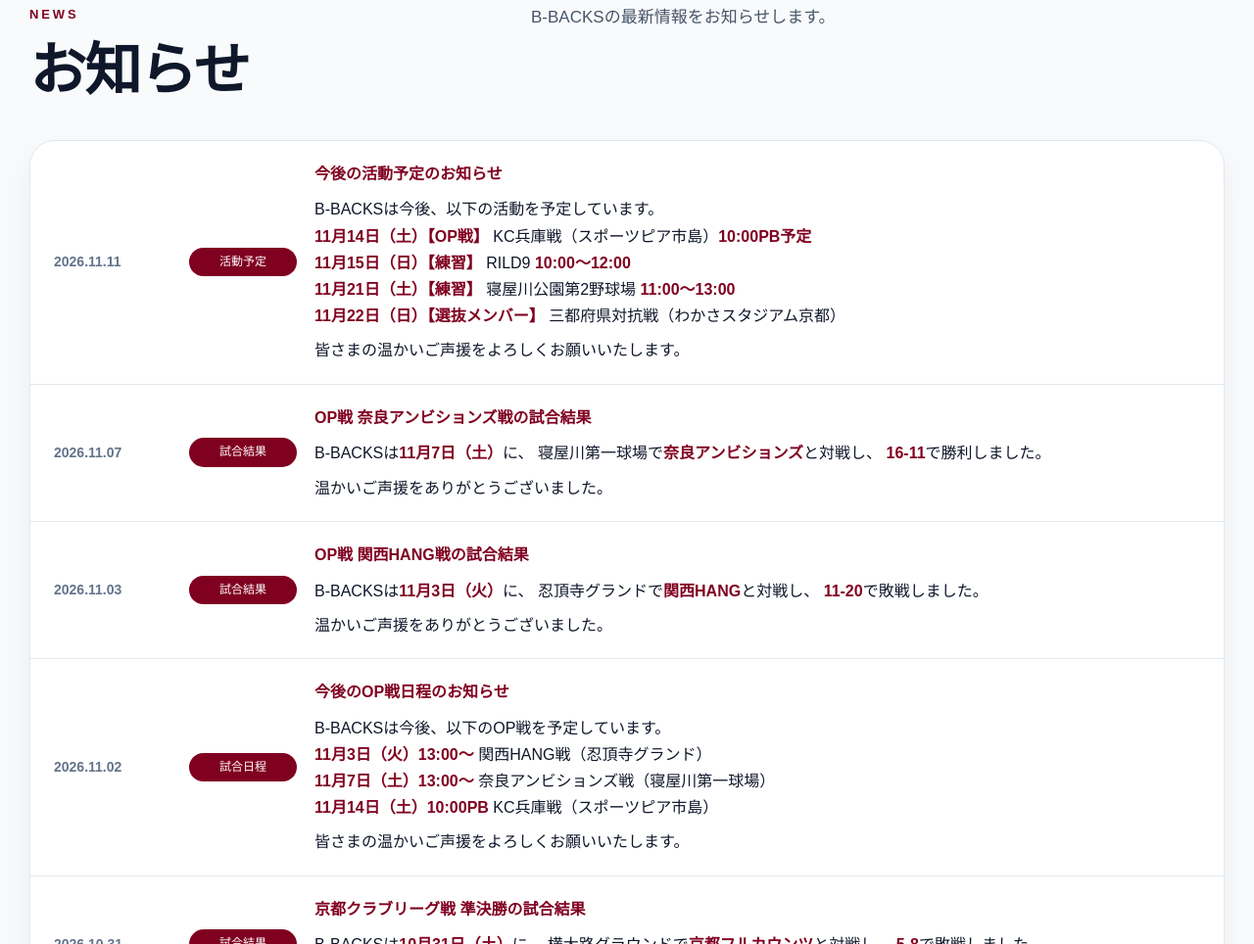
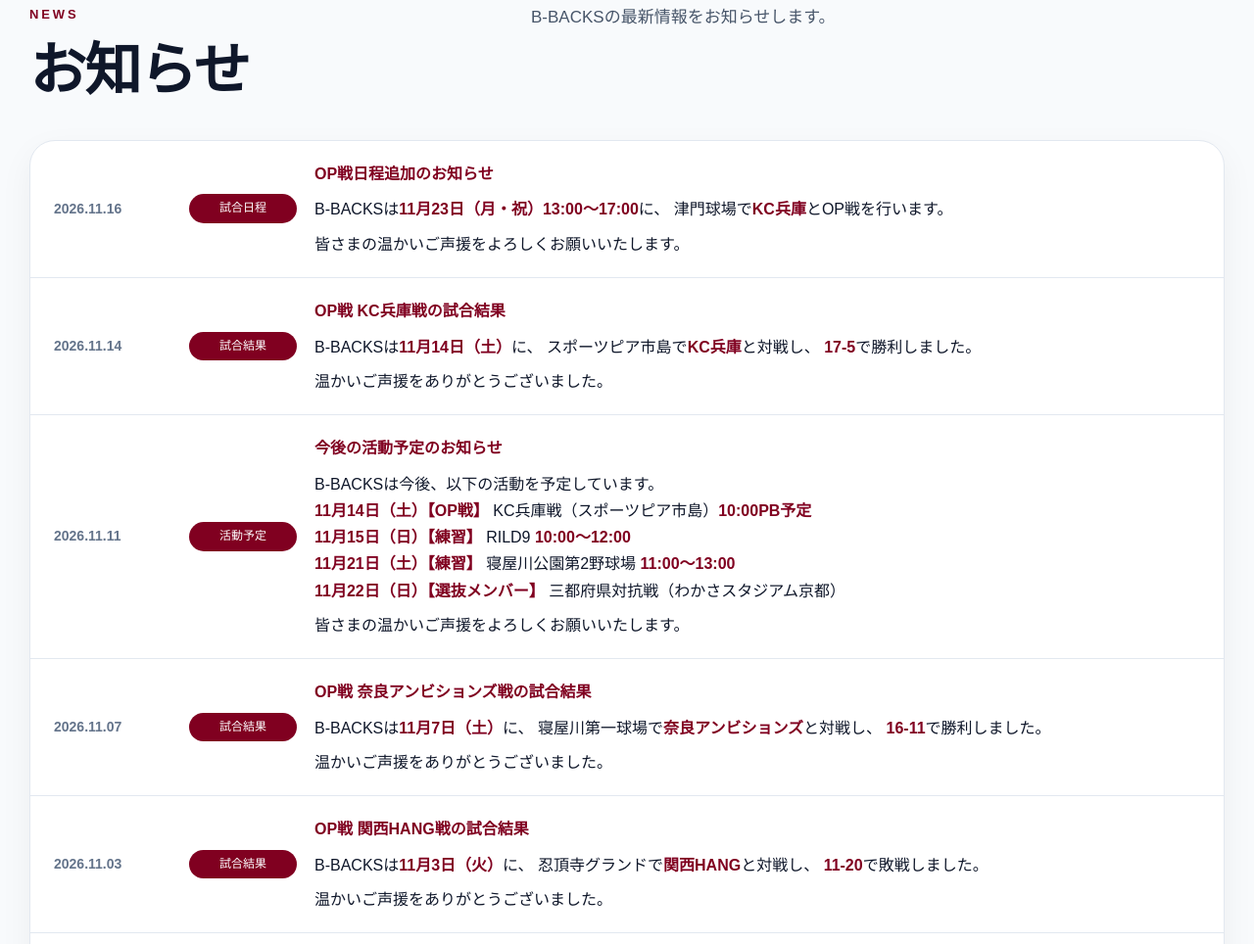
Before and after one commit to teruaki731tb-dot/b-backs-site, a plain HTML site: page index.html in a window 1280 px wide. Shown: the part 952-1916 px from the top of the page at 98% size. Drawn offline with Linux system fonts and the light colour scheme.

Commit message:
お知らせに11/14 KC兵庫戦の試合結果と11/23 津門球場でのOP戦日程追加を追加

```diff
--- a/index.html
+++ b/index.html
@@ -573,6 +573,41 @@
 
   <div class="news-list">
     <a href="results.html" class="news-item">
+  <span class="news-date">2026.11.16</span>
+  <span class="news-category">試合日程</span>
+
+  <div class="news-title">
+    <strong>OP戦日程追加のお知らせ</strong>
+
+    <p>
+      B-BACKSは<strong>11月23日（月・祝）13:00〜17:00</strong>に、
+      津門球場で<strong>KC兵庫</strong>とOP戦を行います。
+    </p>
+
+    <p>
+      皆さまの温かいご声援をよろしくお願いいたします。
+    </p>
+  </div>
+</a>
+    <a href="results.html" class="news-item">
+  <span class="news-date">2026.11.14</span>
+  <span class="news-category">試合結果</span>
+
+  <div class="news-title">
+    <strong>OP戦 KC兵庫戦の試合結果</strong>
+
+    <p>
+      B-BACKSは<strong>11月14日（土）</strong>に、
+      スポーツピア市島で<strong>KC兵庫</strong>と対戦し、
+      <strong>17-5</strong>で勝利しました。
+    </p>
+
+    <p>
+      温かいご声援をありがとうございました。
+    </p>
+  </div>
+</a>
+    <a href="results.html" class="news-item">
   <span class="news-date">2026.11.11</span>
   <span class="news-category">活動予定</span>
 
```
